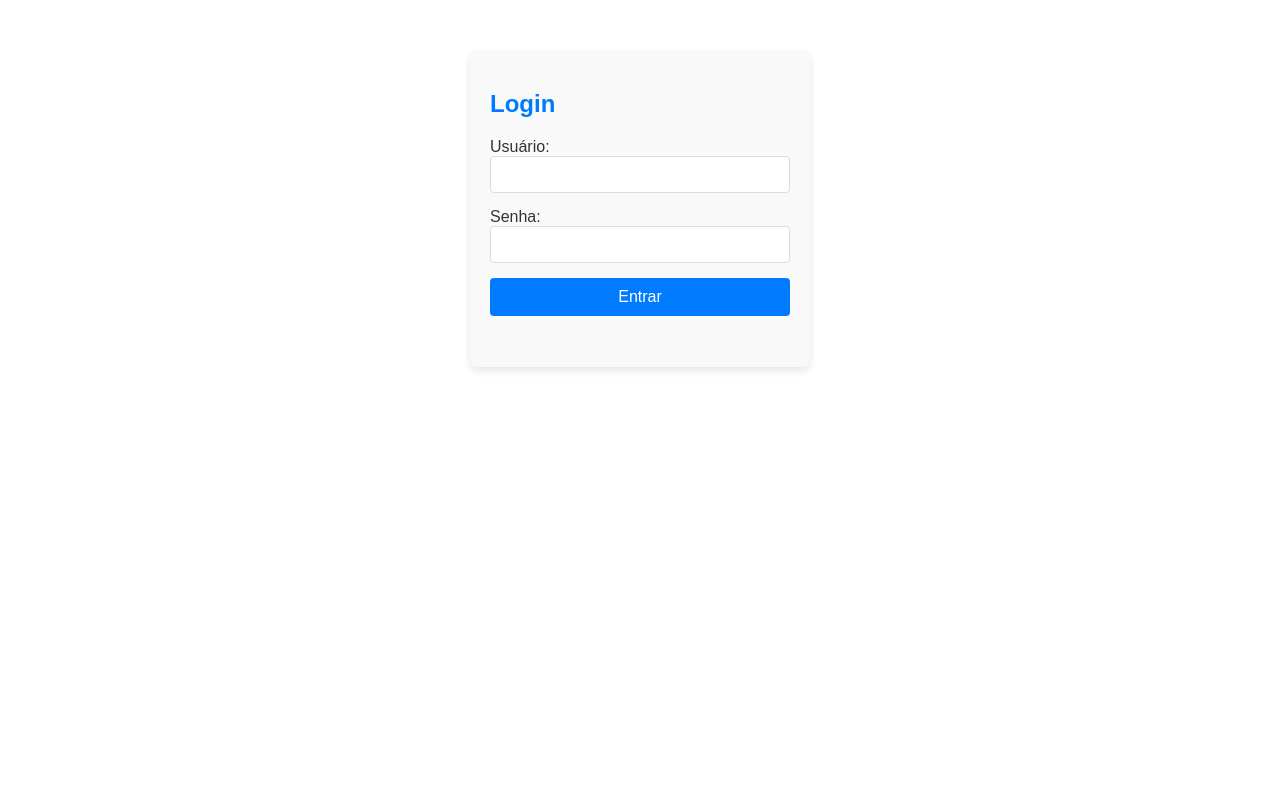
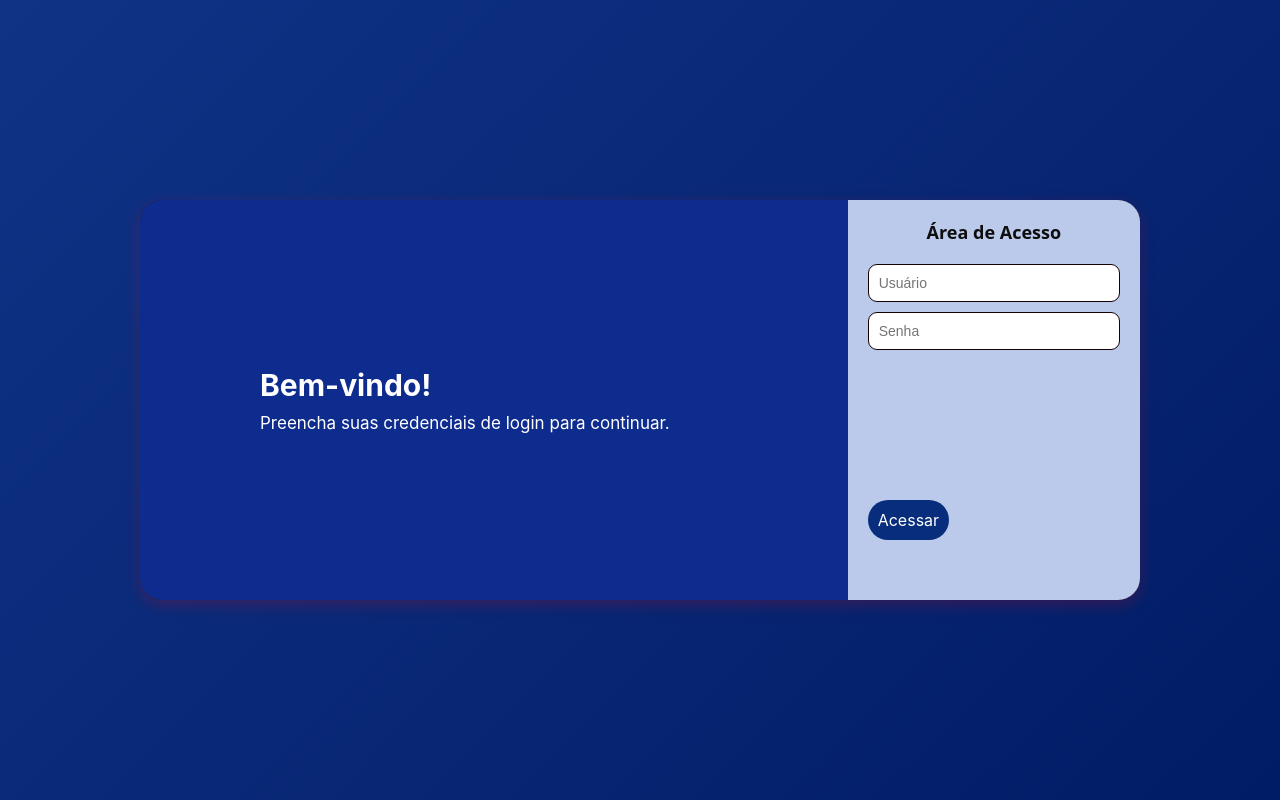
Before and after one commit to Erickkaikd/Calendario, a plain HTML site: page Agendamento.html in a window 1280 px wide. Drawn offline with Linux system fonts and the light colour scheme.

Commit message:
modificação novo usuario

```diff
--- a/Agendamento.html
+++ b/Agendamento.html
@@ -1,31 +1,34 @@
 <!DOCTYPE html>
-<html lang="pt-br">
+<html lang="pt-BR">
 <head>
     <meta charset="UTF-8">
     <meta name="viewport" content="width=device-width, initial-scale=1.0">
-    <title>Agendamento de cursos - Escola TEC</title>
+    <title>Login e Agendamento - Escola TEC</title>
     <link rel="stylesheet" href="estilo2.css">
-   <script src="script.js" defer></script>
+    <script src="script.js" defer></script>
 </head>
 <body>
-
     <!-- Página de Login -->
-    <div id="login-page" class="login-page">
-        <h2>Login</h2>
-        <form id="login-form">
-            <label for="username">Usuário:</label>
-            <input type="text" id="username" name="username" required>
-            <label for="password">Senha:</label>
-            <input type="password" id="password" name="password" required>
-            <button type="submit">Entrar</button>
-        </form>
-        <p id="error-message" style="color: red;"></p>
+    <div id="login-page" class="container">
+        <div class="Bem-vindo">
+            <h1>Bem-vindo!</h1>
+            <p>Preencha suas credenciais de login para continuar.</p>
+        </div>
+        <div class="login">
+            <h2>Área de Acesso</h2>
+            <form id="login-form">
+                <input type="text" id="username" name="username" placeholder="Usuário" required>
+                <input type="password" id="password" name="password" placeholder="Senha" required>
+                <button type="submit">Acessar</button>
+            </form>
+            <p id="error-message" style="color: red;"></p>
+        </div>
     </div>
 
     <!-- Página de Agendamento (para o Professor) -->
-    <div id="schedule-page" class="schedule-page" style="display: none;">
+    <div id="schedule-page" class="container" style="display: none;">
         <h2>Agendar Recurso</h2>
-        <form id="schedule-form">
+        <form id2="schedule-form">
             <label for="room">Selecione a Sala:</label>
             <select id="room">
                 <option value="1">Sala 1</option>
@@ -33,12 +36,10 @@
                 <option value="3">Sala 3</option>
                 <option value="4">Sala 4</option>
                 <option value="5">Sala 5</option>
-                <option value="6">sala 6</option>
+                <option value="6">Sala 6</option>
                 <option value="7">Sala 7</option>
             </select>
-<div>
-   <h3>Vai tomando de primeira deu certo no meu pc</h3>
-</div>
+
             <label for="start-time">Hora de Início:</label>
             <input type="time" id="start-time" required>
 
@@ -50,9 +51,6 @@
                 <option value="chromebook">Chromebook</option>
                 <option value="ipad">iPad</option>
                 <option value="headphones">Fones de Ouvido</option>
-                <option value="headphones">Fones de Ouvido 2</option>
-                <option value="headphones">Fones de Ovuido 3</option>
-
             </select>
 
             <button type="submit">Agendar</button>
@@ -61,8 +59,8 @@
     </div>
 
     <!-- Página do Admin (somente para visualização dos agendamentos) -->
-    <div id="admin-page" class="admin-page" style="display: none;">
-        <h2>Painel de Adminiatrdor</h2>
+    <div id="admin-page" class="container" style="display: none;">
+        <h2>Painel de Administrador</h2>
         <div id="agendas-admin">
             <h3>Agendamentos do Dia</h3>
             <div id="agendas"></div>
--- a/estilo2.css
+++ b/estilo2.css
@@ -1,80 +1,139 @@
-body {
-    font-family: Arial, sans-serif;
+/* Reset e Configurações Globais */
+* {
     margin: 0;
     padding: 0;
-    background-color: white;
-    color: #333;
+    box-sizing: border-box;
+    font-family: 'Inter', sans-serif;
+}
+
+/* Estilo do Body */
+body {
+    background: linear-gradient(135deg, #103386, #011c66);
+    height: 100vh;
+    display: flex;
+    justify-content: center;
+    align-items: center;
+
+/*Estilo do container/lado direito*/
+}
+.container {
+    display: flex;
+    background: rgb(44, 19, 19);
+    border-radius: 22px;
+    overflow: hidden;
+    box-shadow: 0 5px 15px #f7000033;
+    width: 1000px;
+    height: 400px;
+    max-width: 100%;
+}
+
+
+/* ==== PÁGINA DE LOGIN ==== */
+
+/* Seção de Boas-vindas (Lado Esquerdo) */
+.Bem-vindo {
+    background: #0e2c8d;
+    padding: 120px;
+    color: white;
+    display: flex;
+    flex-direction: column;
+    justify-content: center;
+    width: 100%;
+
+}
+
+/*Texto Bem-vindo*/
+.Bem-vindo h1 {
+    font-size: 30px;
+    margin-bottom: 10px;
+    font-style: normal;
+}
+
+/*Texto Preencha*/
+.Bem-vindo p {
+    font-size: 17px;
+}
+
+/*Estilo lado direito*/
+.login {
+    background: #bbc9eb;
+    padding: 20px;
+    display: flex;
+    flex-direction: column;
+    width: 450px;
+}
+
+/*Texto área de acesso*/
+.login h2 {
+    color: rgb(14, 13, 13);
+    font-size: 18px;
+    margin-bottom: 20px;
+    text-align: center;
+    font-family:  system-ui;
+}
+
+/*Parte do acesso*/
+.login input {
+   width: 100%;
+  padding: 10px;
+  margin-bottom: 10px;
+  border: 1px solid #160101;
+  border-radius: 9px;
+  outline: none;
+  font-size: 14px;
+  font-family:  Arial, Helvetica, sans-serif;
+}
+
+/*Botao acessar*/
+.login button {
+    background: #082d7c;
+    color: white;
+    padding: 10px;
+    border: none;
+    border-radius: 40px;
+    cursor: pointer;
+    font-size: 16px;
+    margin-top: 140px;
+
+/*Animação login*/
+}
+.login button:hover {
+    background: #0ebb90;
+    transition: 1.5s;
 
 }
 
 
-h2 {
-    color: #007BFF;
+
+/* ==== PÁGINA DE AGENDAMENTO ==== */
+
+
+
+
+/* Estilos para a página de agendamento */
+#schedule-page {
+    max-width: 600px;
+    margin: 20px auto;
+    padding: 30px;
+    background-color: #ffffff;
+    border-radius: 10px;
+    box-shadow: 0 0 20px rgba(0, 0, 0, 0.1);
+    font-family: Arial, Helvetica, sans-serif;
 }
 
-.login-page, .schedule-page, .admin-page {
-    padding: 20px;
-    width: 300px;
-    margin: 50px auto;
-    border-radius: 8px;
-    box-shadow: 0 4px 8px rgba(0, 0, 0, 0.1);
+#schedule-page h2 {
+    color: #333;
+    text-align: center;
+    margin-bottom: 30px;
+    font-size: 25px;
+    font-family: Arial, Helvetica, sans-serif;
 }
 
-.login-page {
-    background-color: #f9f9f9;
-    border: 1px solid redd;
+
+/* Estilos para a visualização dos agendamentos */
+#agendas {
+    margin-top: 30px;
+    padding: 20px;
+    background-color: #331515;
+    border-radius: 8px;
 }
-
-.schedule-page {
-    background-color: #e7f0ff;
-}
-
-.admin-page {
-    background-color: #d1ecf1;
-}
-
-form {
-    display: flex;
-    flex-direction: column;
-}
-
-input, select, button {
-    margin-bottom: 15px;
-    padding: 10px;
-    border: 1px solid #ddd;
-    border-radius: 4px;
-}
-
-button {
-    background-color: #007BFF;
-    color: white;
-    border: none;
-    cursor: pointer;
-    font-size: 16px;
-}
-
-button:hover {
-    background-color: #0056b3;
-}
-
-#agendas {
-    margin-top: 20px;
-    background-color: #fff;
-    padding: 10px;
-    border: 1px solid #ddd;
-    border-radius: 4px;
-}
-
-#agendas table {
-    width: 100%;
-    border-collapse: collapse;
-}
-
-#agendas table, th, td {
-    border: 1px solid #ddd;
-}
-
-th, td {
-    padding: 8px;
-    text-align: left;
-}
```
